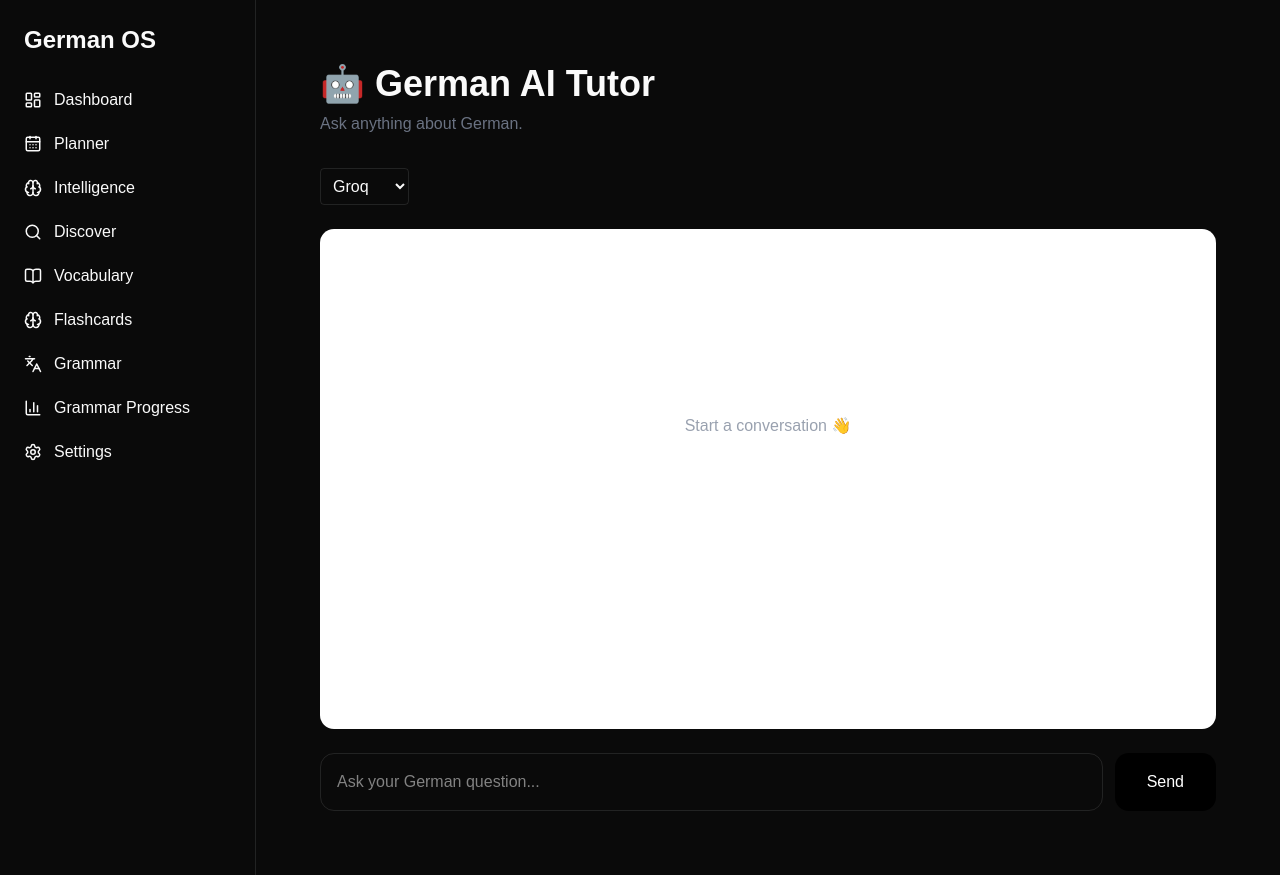
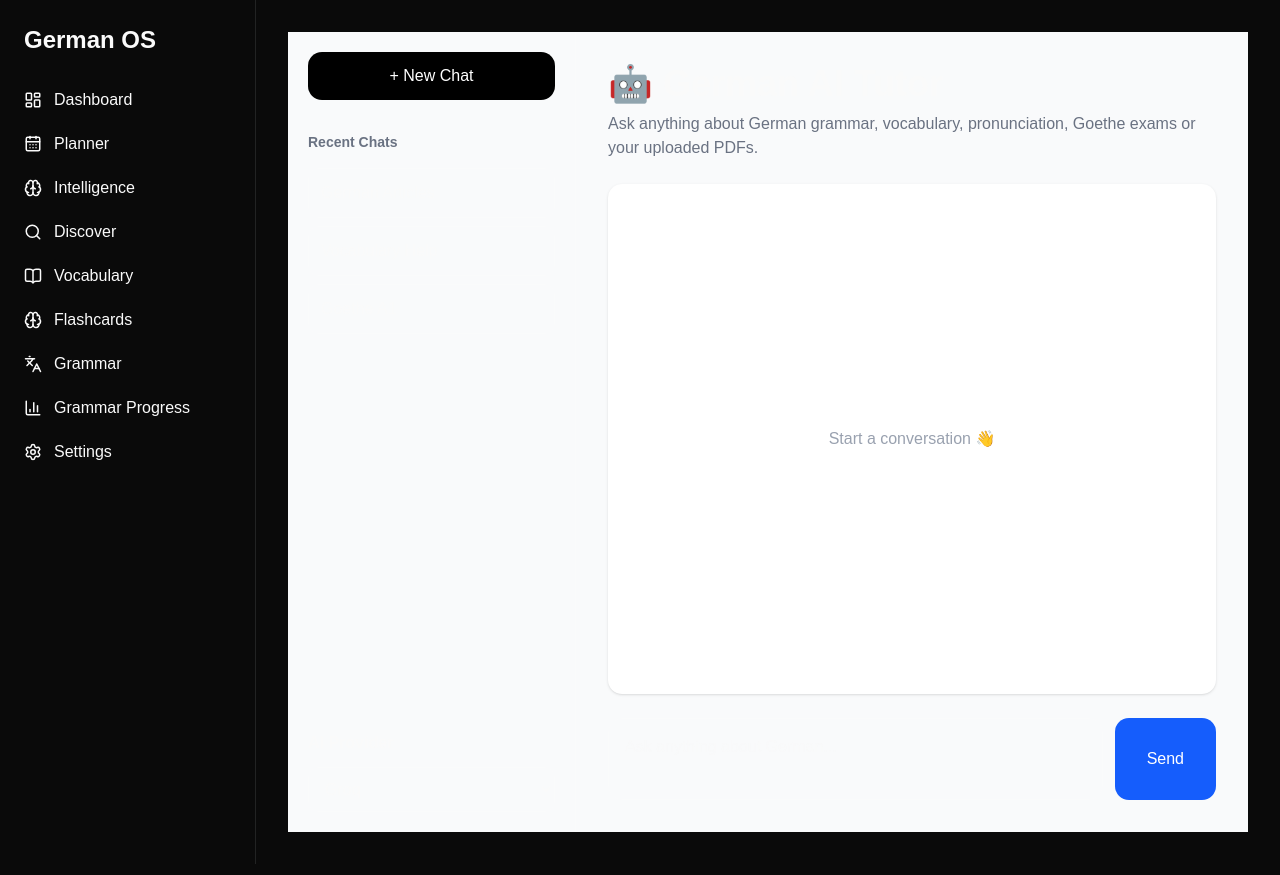
Before and after one commit to BhaveshBhakta/Personalized-AI-Tutor-for-Adaptive-Language-Learning-and-Knowledge-Tracing, a React (Vite) app in the folder frontend/: page /ai-chat in a window 1280 px wide. Built offline with nearby package versions, Linux system fonts and the light colour scheme.

Commit message:
added ai charts

```diff
--- /dev/null
+++ b/frontend/src/components/chat/ChatInput.tsx
@@ -0,0 +1,119 @@
+import { useState } from "react";
+
+interface ChatInputProps {
+
+  onSend: (
+    message: string
+  ) => void;
+
+  loading: boolean;
+
+}
+
+export default function ChatInput({
+
+  onSend,
+
+  loading,
+
+}: ChatInputProps) {
+
+  const [message, setMessage] =
+    useState("");
+
+  function send() {
+
+    if (!message.trim()) return;
+
+    onSend(message);
+
+    setMessage("");
+
+  }
+
+  return (
+
+    <div
+      className="
+        flex
+        gap-3
+        mt-6
+      "
+    >
+
+      <textarea
+
+        value={message}
+
+        onChange={(e)=>
+          setMessage(
+            e.target.value
+          )
+        }
+
+        onKeyDown={(e)=>{
+
+          if(
+            e.key==="Enter"
+            &&
+            !e.shiftKey
+          ){
+
+            e.preventDefault();
+
+            send();
+
+          }
+
+        }}
+
+        placeholder="Ask anything about German..."
+
+        rows={2}
+
+        className="
+          flex-1
+          resize-none
+          rounded-xl
+          border
+          p-4
+          focus:outline-none
+          focus:ring-2
+          focus:ring-blue-500
+        "
+
+      />
+
+      <button
+
+        disabled={loading}
+
+        onClick={send}
+
+        className="
+          rounded-xl
+          bg-blue-600
+          px-8
+          text-white
+          disabled:opacity-50
+        "
+
+      >
+
+        {
+
+          loading
+
+          ? "..."
+
+          : "Send"
+
+        }
+
+      </button>
+
+    </div>
+
+  );
+
+}
--- /dev/null
+++ b/frontend/src/components/chat/ChatSidebar.tsx
@@ -0,0 +1,142 @@
+interface ChatSidebarProps {
+
+  provider: string;
+
+  setProvider: (
+    provider: string
+  ) => void;
+
+}
+
+export default function ChatSidebar({
+
+  provider,
+
+  setProvider,
+
+}: ChatSidebarProps) {
+
+  return (
+
+    <div
+      className="
+        w-72
+        border-r
+        h-screen
+        p-5
+        flex
+        flex-col
+      "
+    >
+
+      <button
+        className="
+          w-full
+          rounded-xl
+          bg-black
+          text-white
+          py-3
+          mb-8
+        "
+      >
+        + New Chat
+      </button>
+
+      <div
+        className="
+          text-sm
+          font-semibold
+          text-gray-500
+          mb-4
+        "
+      >
+        Recent Chats
+      </div>
+
+      <div className="space-y-2">
+
+        <button
+          className="
+            w-full
+            rounded-lg
+            border
+            p-3
+            text-left
+          "
+        >
+          German Articles
+        </button>
+
+        <button
+          className="
+            w-full
+            rounded-lg
+            border
+            p-3
+            text-left
+          "
+        >
+          Vocabulary Help
+        </button>
+
+        <button
+          className="
+            w-full
+            rounded-lg
+            border
+            p-3
+            text-left
+          "
+        >
+          Goethe A1
+        </button>
+
+      </div>
+
+      <div className="flex-1" />
+
+      <div className="mb-3 font-semibold">
+
+        AI Provider
+
+      </div>
+
+      <select
+
+        value={provider}
+
+        onChange={(e)=>
+
+          setProvider(
+            e.target.value
+          )
+
+        }
+
+        className="
+          rounded-lg
+          border
+          p-3
+        "
+
+      >
+
+        <option value="groq">
+
+          Groq
+
+        </option>
+
+        <option value="gemini">
+
+          Gemini
+
+        </option>
+
+      </select>
+
+    </div>
+
+  );
+
+}
--- a/frontend/src/pages/AIChat.tsx
+++ b/frontend/src/pages/AIChat.tsx
@@ -1,6 +1,10 @@
 import { useState } from "react";
+
 import { api } from "../api/client";
+
 import ChatBubble from "../components/chat/ChatBubble";
+import ChatInput from "../components/chat/ChatInput";
+import ChatSidebar from "../components/chat/ChatSidebar";
 
 interface Message {
   role: "user" | "assistant";
@@ -12,27 +16,32 @@ export default function AIChat() {
   const [messages, setMessages] =
     useState<Message[]>([]);
 
-  const [question, setQuestion] =
-    useState("");
-
   const [loading, setLoading] =
     useState(false);
 
   const [provider, setProvider] =
     useState("groq");
 
-  async function sendMessage() {
+  async function sendMessage(
+    question: string
+  ) {
 
     if (!question.trim()) return;
 
     const userMessage: Message = {
+
       role: "user",
+
       content: question,
+
     };
 
     setMessages((prev) => [
+
       ...prev,
+
       userMessage,
+
     ]);
 
     setLoading(true);
@@ -47,26 +56,35 @@ export default function AIChat() {
         "/ai/ask",
 
         {
+
           question,
+
           provider,
+
         },
 
         {
+
           headers: {
+
             Authorization:
               `Bearer ${token}`,
+
           },
+
         }
 
       );
 
-      const assistant: Message = {
+      const assistantMessage: Message = {
 
         role: "assistant",
 
         content:
+
           res.data.answer ??
-          "No response.",
+
+          "No response received.",
 
       };
 
@@ -74,11 +92,13 @@ export default function AIChat() {
 
         ...prev,
 
-        assistant,
+        assistantMessage,
 
       ]);
 
-    } catch {
+    }
+
+    catch {
 
       setMessages((prev) => [
 
@@ -89,7 +109,8 @@ export default function AIChat() {
           role: "assistant",
 
           content:
-            "Something went wrong.",
+
+            "Something went wrong while contacting the AI.",
 
         },
 
@@ -97,73 +118,73 @@ export default function AIChat() {
 
     }
 
-    setQuestion("");
+    finally {
 
       setLoading(false);
 
     }
 
+  }
+
   return (
 
-    <div className="max-w-5xl mx-auto p-8">
+    <div className="flex h-screen bg-gray-50">
 
-      <h1 className="text-4xl font-bold mb-2">
+      <ChatSidebar
+
+        provider={provider}
+
+        setProvider={setProvider}
+
+      />
+
+      <div
+        className="
+          flex-1
+          flex
+          flex-col
+          p-8
+        "
+      >
+
+        <div className="mb-6">
+
+          <h1
+            className="
+              text-4xl
+              font-bold
+            "
+          >
 
             🤖 German AI Tutor
 
           </h1>
 
-      <p className="text-gray-500 mb-8">
+          <p
+            className="
+              text-gray-500
+              mt-2
+            "
+          >
 
-        Ask anything about German.
+            Ask anything about German grammar,
+            vocabulary, pronunciation,
+            Goethe exams or your uploaded PDFs.
 
           </p>
-
-      <div className="mb-6">
-
-        <select
-
-          value={provider}
-
-          onChange={(e)=>
-            setProvider(
-              e.target.value
-            )
-          }
-
-          className="
-            border
-            rounded
-            p-2
-          "
-
-        >
-
-          <option value="groq">
-
-            Groq
-
-          </option>
-
-          <option value="gemini">
-
-            Gemini
-
-          </option>
-
-        </select>
 
         </div>
 
         <div
           className="
+            flex-1
+            overflow-y-auto
+            rounded-xl
             border
-          rounded-xl
-          h-[500px]
-          overflow-y-auto
+            bg-white
             p-6
             space-y-6
-          bg-white
+            shadow-sm
           "
         >
 
@@ -173,9 +194,11 @@ export default function AIChat() {
 
               <div
                 className="
-                text-center
+                  h-full
+                  flex
+                  items-center
+                  justify-center
                   text-gray-400
-                mt-40
                 "
               >
 
@@ -191,13 +214,24 @@ export default function AIChat() {
 
             messages.map(
 
-            (msg, index)=>(
+              (
+
+                message,
+
+                index
+
+              ) => (
 
                 <ChatBubble
+
                   key={index}
-                role={msg.role}
-                content={msg.content}
+
+                  role={message.role}
+
+                  content={message.content}
+
                 />
+
               )
 
             )
@@ -208,7 +242,12 @@ export default function AIChat() {
 
             loading && (
 
-            <div>
+              <div
+                className="
+                  text-gray-500
+                  italic
+                "
+              >
 
                 AI is thinking...
 
@@ -220,63 +259,13 @@ export default function AIChat() {
 
         </div>
 
-      <div
-        className="
-          flex
-          gap-3
-          mt-6
-        "
-      >
+        <ChatInput
 
-        <input
+          loading={loading}
 
-          value={question}
-
-          onChange={(e)=>
-
-            setQuestion(
-              e.target.value
-            )
-
-          }
-
-          onKeyDown={(e)=>{
-
-            if(e.key==="Enter"){
-
-              sendMessage();
-
-            }
-
-          }}
-
-          placeholder="Ask your German question..."
-
-          className="
-            flex-1
-            border
-            rounded-xl
-            p-4
-          "
+          onSend={sendMessage}
 
         />
-
-        <button
-
-          onClick={sendMessage}
-
-          className="
-            bg-black
-            text-white
-            px-8
-            rounded-xl
-          "
-
-        >
-
-          Send
-
-        </button>
 
       </div>
 
```
Lines whose indentation alone changed are shown as unchanged.
